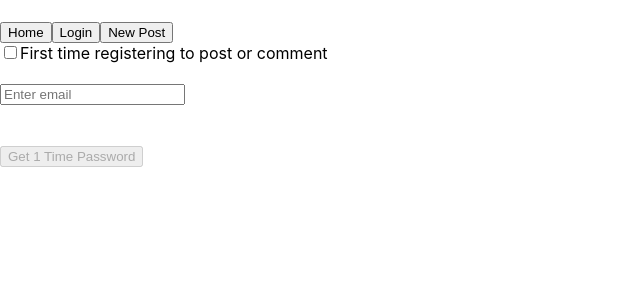
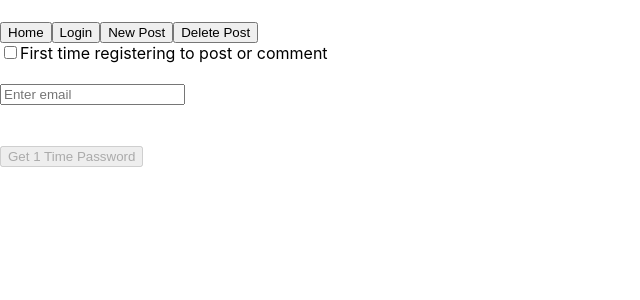
Before and after one commit to aalzubidy/csinterviewquestions-frontend, a React (Create React App) app: page /login in a window 1280 px wide. Shown: the top 300 px of the page, without its empty margins (0-640 px from the left). Built offline with nearby package versions, Linux system fonts and the light colour scheme; no server answers.

Commit message:
Added delete post

```diff
--- a/package.json
+++ b/package.json
@@ -1,6 +1,6 @@
 {
   "name": "csinterviewquestions",
-  "version": "0.1.24",
+  "version": "0.1.25",
   "private": true,
   "dependencies": {
     "@testing-library/jest-dom": "^5.11.4",
--- a/src/MainApp.js
+++ b/src/MainApp.js
@@ -8,6 +8,7 @@ import HomePage from './components/HomePage';
 import NewPost from './components/NewPost';
 import PostPage from './components/PostPage';
 import LoginForm from './components/LoginForm';
+import DeletePost from './components/DeletePost';
 
 const MainApp = () => {
   // Settings
@@ -42,6 +43,7 @@ const MainApp = () => {
         <Route exact path='/' component={HomePage} />
         <Route exact path='/post/:postId' component={PostPage} />
         <Route exact path='/login' component={LoginForm} />
+        <Route exact path='/deletePost' component={DeletePost} />
         <PrivateRoute exact path='/newPost'>
           <NewPost />
         </PrivateRoute>
--- a/src/Navbar.js
+++ b/src/Navbar.js
@@ -28,6 +28,7 @@ const Navbar = () => {
             <button onClick={handleOnClick} name="">Home</button>
             {!token && !user ? <button onClick={handleOnClick} name="login">Login</button> : <button onClick={handleOnClick} name="accountSettings">Account</button>}
             <button onClick={handleOnClick} name="newPost">New Post</button>
+            <button onClick={handleOnClick} name="deletePost">Delete Post</button>
             {token ? <button onClick={handleLogout} name="logout">Logout</button> : ''}
         </div>
     );
--- /dev/null
+++ b/src/components/DeletePost.js
@@ -0,0 +1,35 @@
+import React, { useState } from 'react';
+import { useHistory } from "react-router-dom";
+import Api from '../ApiRequest';
+
+const DeletePost = () => {
+  const history = useHistory();
+  const [id, setId] = useState('');
+  const [postPin, setPostPin] = useState('');
+
+  const handleDeletePost = async (evt) => {
+    evt.preventDefault();
+    try {
+      const response = await Api().post(`/deletePost/${id}`, { postPin });
+      if (response && response.data) {
+        alert('Post deleted successfully!');
+        history.push('/');
+      };
+    } catch (error) {
+      console.log(`Could not delete Post ${error}`);
+      alert('Could not delete Post');
+    }
+  }
+
+  return (
+    <div>
+      <form onSubmit={handleDeletePost}>
+        <input value={id} onChange={(evt) => setId(evt.target.value)} placeholder='Post id' type='text' required />
+        <input value={postPin} onChange={(evt) => setPostPin(evt.target.value)} placeholder='Post pin' type='password' required />
+        <button onClick={handleDeletePost}>Delete Post</button>
+      </form>
+    </div>
+  );
+}
+
+export default DeletePost;
```
Also changed, not shown: 1 other file (tests, documents, lock files or other folders).
